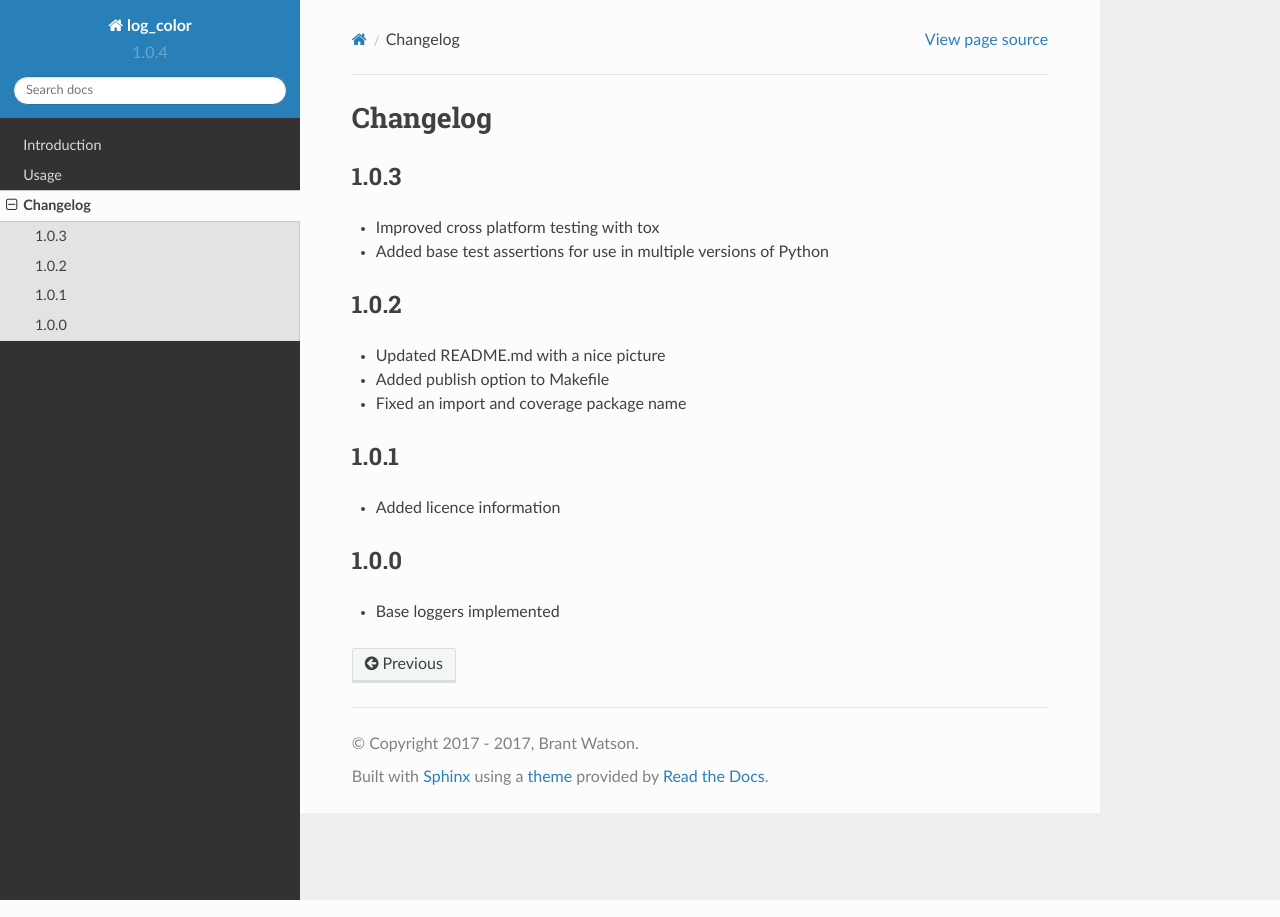
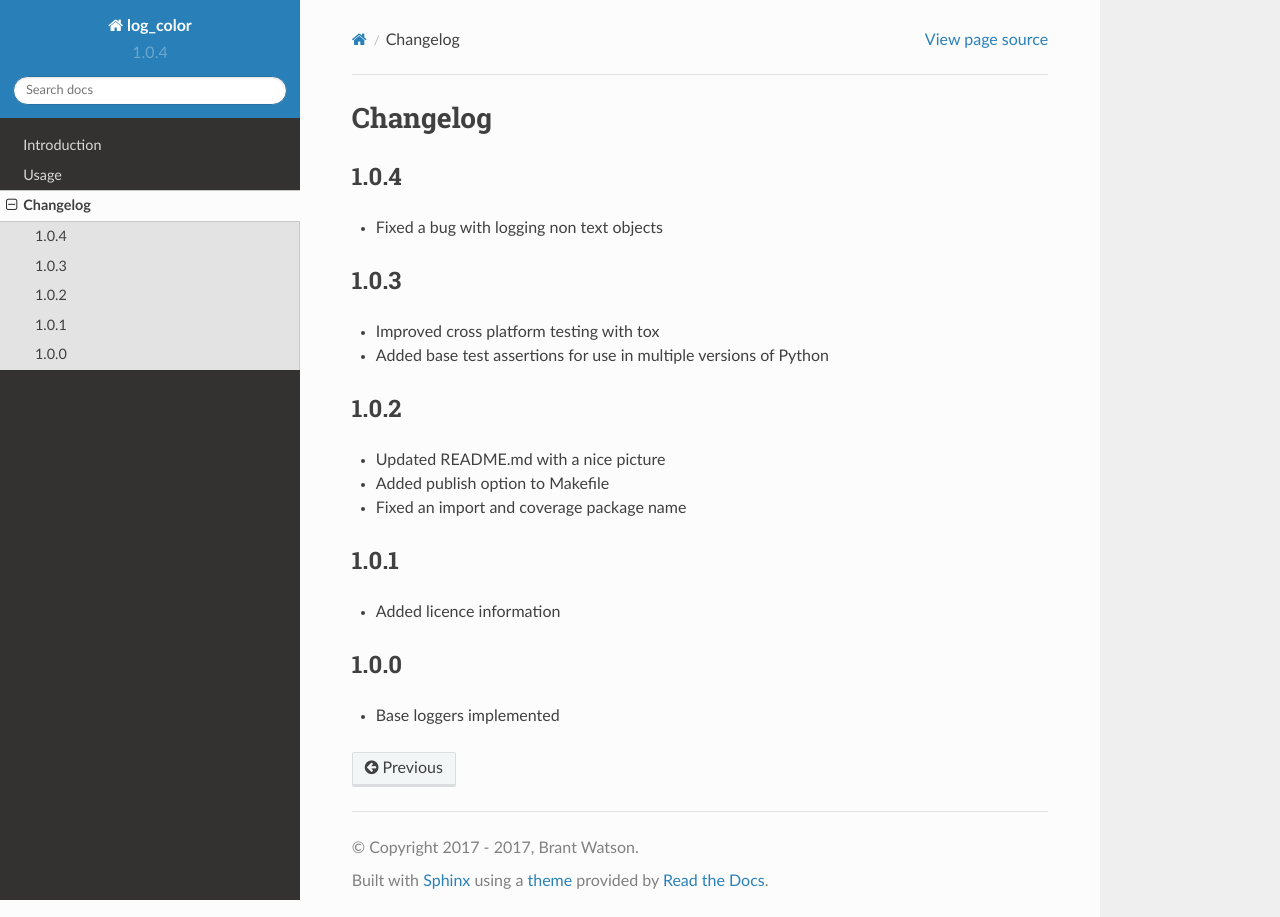
Before and after one commit to induane/logcolor, a Sphinx documentation site: the page built from docs/source/changelog.rst, in a window 1280 px wide. Built offline with Sphinx 7.4.7 and the Read the Docs theme 2.0.0, drawn with Linux system fonts in a browser that asks for light colours.

Commit message:
Updated changelog

```diff
--- a/docs/source/changelog.rst
+++ b/docs/source/changelog.rst
@@ -1,5 +1,9 @@
 Changelog
 =========
+
+1.0.4
+-----
+- Fixed a bug with logging non text objects
 
 1.0.3
 -----
```
